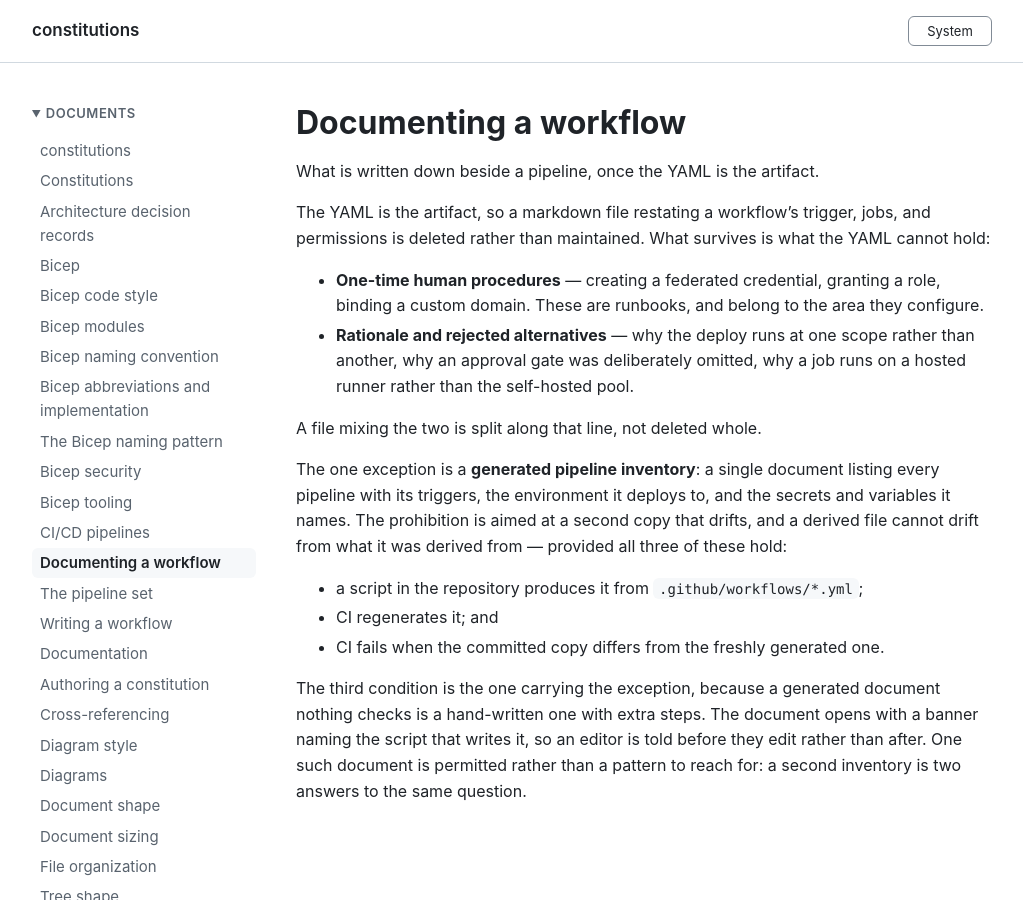
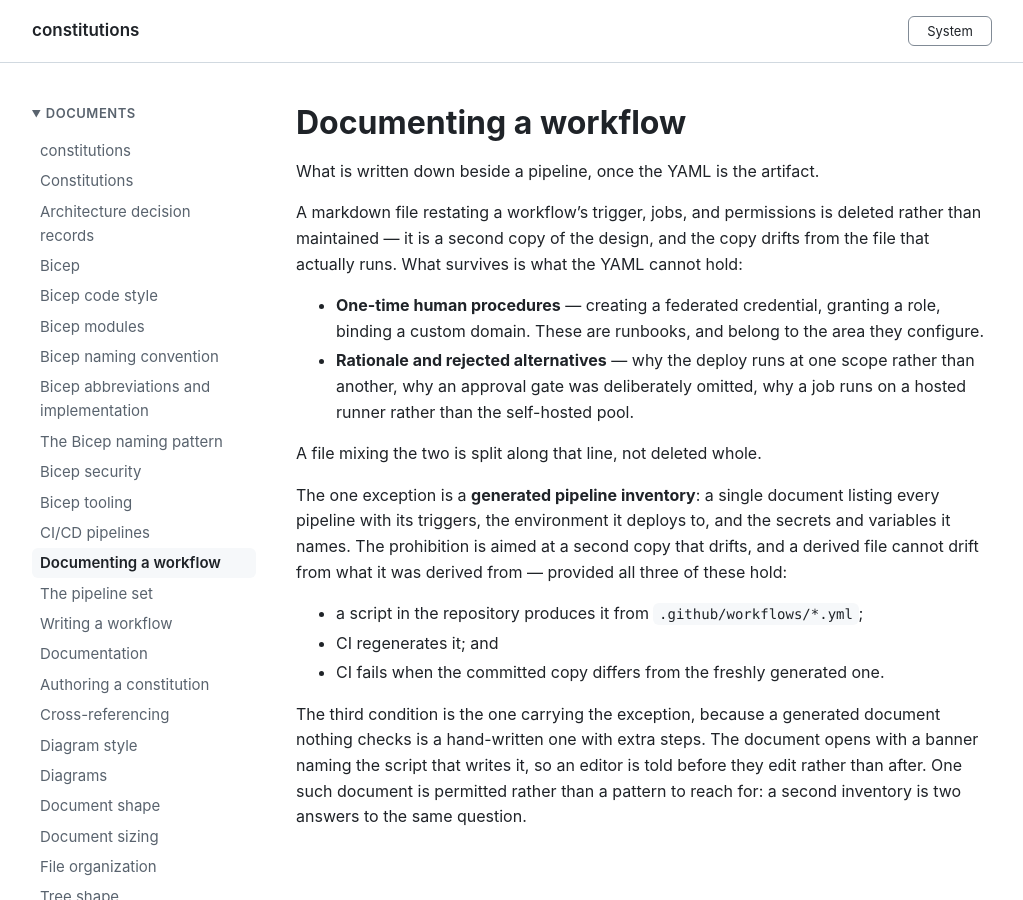
Before and after one commit to polikeiji/constitutions, a Jekyll site: the page built from constitutions/ci-cd/documenting-workflows.md, in a window 1280 px wide and 900 px high. Shown: the whole window, without its empty margins (128-1151 px from the left). Built offline with Jekyll 4.4.1, drawn with Linux system fonts in a browser that asks for light colours; our own code applies the rules of GitHub Pages for plain Markdown files.

Commit message:
fix(constitutions): let the split file open without restating its own subject
The opening sentence and the first body line both said the YAML is the
artifact, an artefact of lifting the section into a file of its own. The body
now carries the reason instead, which is the half the opening does not.

Co-Authored-By: Claude Opus 5 (1M context) <noreply@anthropic.com>
Claude-Session: https://claude.ai/code/session_017vBSJfi8hXo54JF4SFJC7j

```diff
--- a/constitutions/ci-cd/documenting-workflows.md
+++ b/constitutions/ci-cd/documenting-workflows.md
@@ -2,8 +2,9 @@
 
 What is written down beside a pipeline, once the YAML is the artifact.
 
-The YAML is the artifact, so a markdown file restating a workflow's trigger, jobs, and
-permissions is deleted rather than maintained. What survives is what the YAML cannot hold:
+A markdown file restating a workflow's trigger, jobs, and permissions is deleted rather
+than maintained — it is a second copy of the design, and the copy drifts from the file that
+actually runs. What survives is what the YAML cannot hold:
 
 - **One-time human procedures** — creating a federated credential, granting a role, binding
   a custom domain. These are runbooks, and belong to the area they configure.
```
